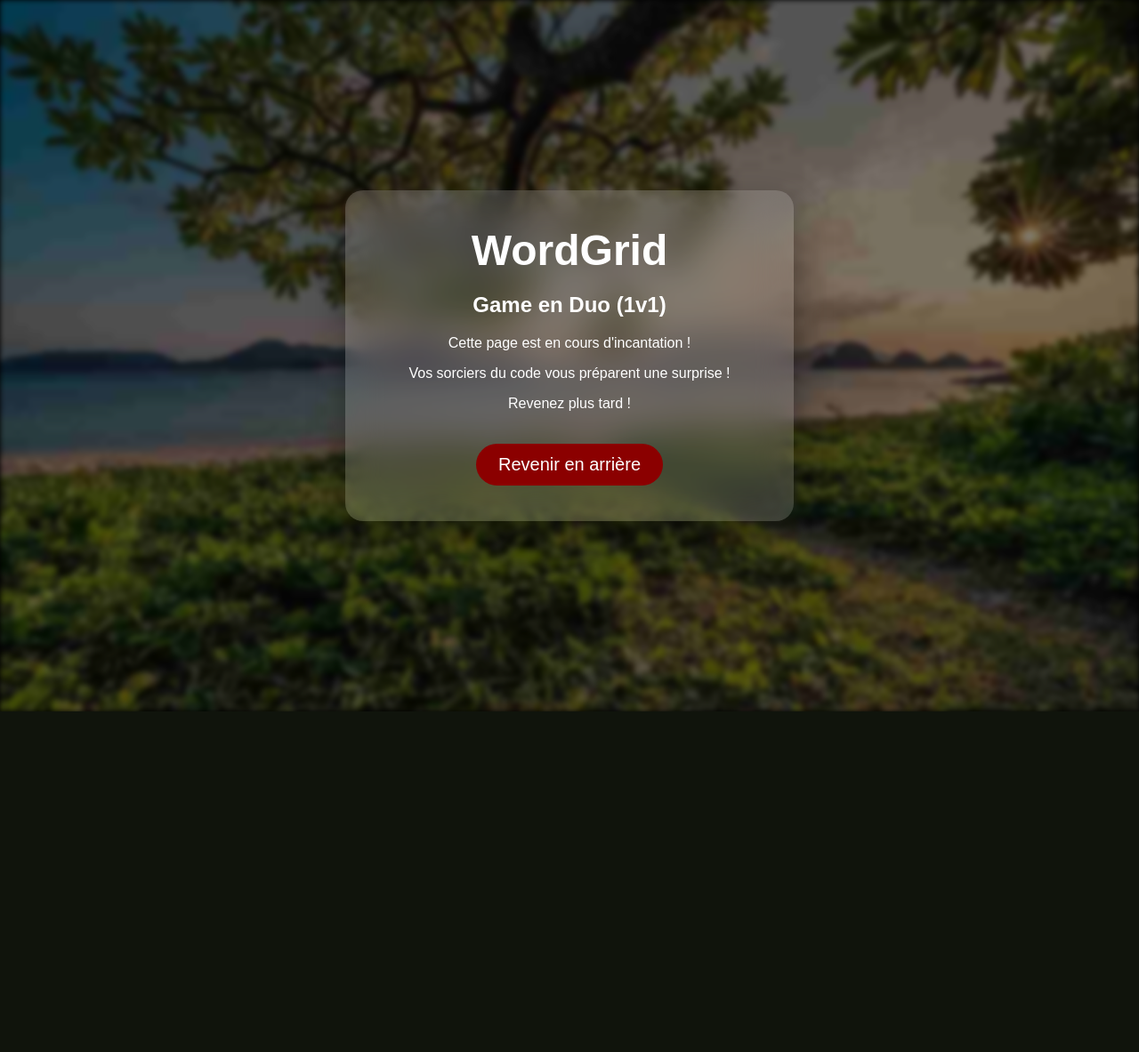
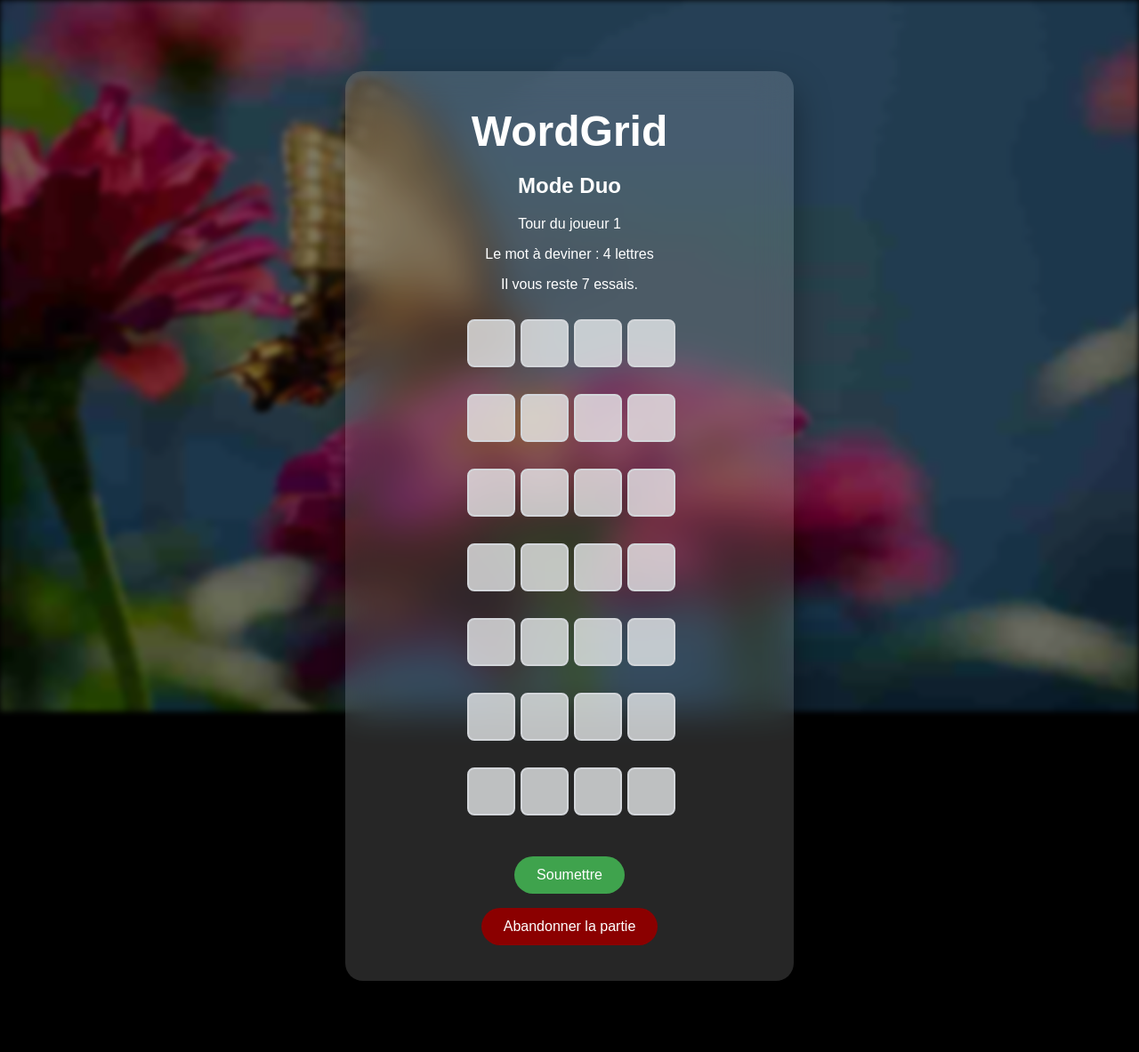
Before and after one commit to NGTri23/WordGrid, a Flask app: page /play_duo in a window 1280 px wide. Shown: the whole page at 89% size. Before the commit the page ends 800 px from the top, so only its background shows below. Run offline with Flask 3, Linux system fonts and the light colour scheme.

Commit message:
Mise à jour
Implémentation du mode de jeu DUO (1v1)

```diff
--- a/app.py
+++ b/app.py
@@ -128,7 +128,7 @@ def comparer_mots(mot_secret : str, mot_proposé : str) -> str:
     for i in range(len(mot_secret)):
         if mot_secret[i] == mot_proposé[i]:
             resultat.append("V")
-            mot2_utilise[i] = None  # Marquer comme utilisée
+            mot2_utilise[i] = None
         else:
             resultat.append(None)
 
@@ -260,10 +260,117 @@ def game():
                                        temps=chrono.convertisseur(),
                                        fin_partie=fin_partie,
                                        victoire=session["victoire"])
-@app.route("/play_duo")
-def game_duo():
-    return render_template("play_duo.html",
-                           image_fond=img_background())
+
+@app.route("/play_duo", methods=["POST", "GET"])
+def play_duo():
+    fin_partie = False
+    trie = utiliser_trie(configuration)
+
+    # Initialisation
+    if "joueur_actif" not in session:
+        session["joueur_actif"] = 1
+
+    if "mot_secret_j1" not in session:
+        session["mot_secret_j1"] = choix_dico(configuration)
+        print(session["mot_secret_j1"])
+
+    if "mot_secret_j2" not in session:
+        session["mot_secret_j2"] = choix_dico(configuration)
+        print(session["mot_secret_j2"])
+
+    if "liste_mot_j1" not in session:
+        session["liste_mot_j1"] = []
+
+    if "liste_mot_j2" not in session:
+        session["liste_mot_j2"] = []
+
+    if "essais_j1" not in session:
+        session["essais_j1"] = 10 - int(configuration.difficulte)
+
+    if "essais_j2" not in session:
+        session["essais_j2"] = 10 - int(configuration.difficulte)
+
+    if "tour_transition" not in session:
+        session["tour_transition"] = False
+
+    if "victoire_j1" not in session:
+        session["victoire_j1"] = False
+
+    if "victoire_j2" not in session:
+        session["victoire_j2"] = False
+
+    if request.method == "POST":
+
+        if "btn_revenir" in request.form:
+            session.pop("joueur_actif", None)
+            session.pop("mot_secret_j1", None)
+            session.pop("mot_secret_j2", None)
+            session.pop("liste_mot_j1", None)
+            session.pop("liste_mot_j2", None)
+            session.pop("essais_j1", None)
+            session.pop("essais_j2", None)
+            session.pop("tour_transition", None)
+            session.pop("victoire_j1", None)
+            session.pop("victoire_j2", None)
+            return redirect("/configuration")
+
+        if "continuer_duo" in request.form:
+            session["tour_transition"] = False
+
+        elif "abandonne_partie" in request.form:
+            fin_partie = True
+
+        elif "mot_tentative" in request.form:
+            valeur = request.form["mot_tentative"].lower()
+
+            if trie.mot_present(valeur):
+
+                if session["joueur_actif"] == 1:
+                    resultat = comparer_mots(session["mot_secret_j1"], valeur)
+                    session["liste_mot_j1"] += [(valeur, resultat)]
+                    session["essais_j1"] -= 1
+
+                    if resultat.count("V") == configuration.longueur_mot:
+                        session["victoire_j1"] = True
+                        fin_partie = True
+                        session["tour_transition"] = False
+                    elif session["essais_j1"] <= 0:
+                        fin_partie = True
+                    else:
+                        session["joueur_actif"] = 2
+                        session["tour_transition"] = True
+
+                else:
+                    resultat = comparer_mots(session["mot_secret_j2"], valeur)
+                    session["liste_mot_j2"] += [(valeur, resultat)]
+                    session["essais_j2"] -= 1
+
+                    if resultat.count("V") == configuration.longueur_mot:
+                        session["victoire_j2"] = True
+                        fin_partie = True
+                        session["tour_transition"] = False
+                    elif session["essais_j2"] <= 0:
+                        fin_partie = True
+                    else:
+                        session["joueur_actif"] = 1
+                        session["tour_transition"] = True
+
+    return render_template(
+        "play_duo.html",
+        configuration=configuration,
+        joueur_actif=session["joueur_actif"],
+        mot_j1=session["mot_secret_j1"],
+        mot_j2=session["mot_secret_j2"],
+        liste_mot_j1=session["liste_mot_j1"],
+        liste_mot_j2=session["liste_mot_j2"],
+        essais_j1=session["essais_j1"],
+        essais_j2=session["essais_j2"],
+        tour_transition=session["tour_transition"],
+        image_fond=img_background(),
+        fin_partie=fin_partie,
+        victoire_j1=session["victoire_j1"],
+        victoire_j2=session["victoire_j2"]
+    )
 
 @app.route("/leaderboard")
 def leaderboard():
--- a/templates/play_duo.html
+++ b/templates/play_duo.html
@@ -1,19 +1,151 @@
-<!-- Récupération code de base du html -->
 {% extends 'base.html' %}
 
-<!-- Corps du code -->
 {% block bodyCode %}
-  <h1>WordGrid</h1>
-  <h2>Game en Duo (1v1)</h2>
-  <!-- <p>cheat code : {{mot}}</p> -->
-  <form action="{{ url_for('game_duo') }}" method="post">
-    <p>Cette page est en cours d'incantation !</p>
-    <p>Vos sorciers du code vous préparent une surprise !</p>
-    <p>Revenez plus tard !</p>
-    <div>
-      <!-- Bouton pour revenir en arrière -->
-      <input type="submit" name="btn_revenir" class="btn return"
-        value="Revenir en arrière" formnovalidate formaction="{{ url_for('menu_config') }}">
+
+<h1>WordGrid</h1>
+<h2>Mode Duo</h2>
+
+{% if tour_transition %}
+  <div class="lightbox active">
+    <div class="lightbox-content">
+      <h2>Changement de joueur</h2>
+      <p>Passez l'ordinateur au joueur {{ joueur_actif }}</p>
+
+      <form action="{{ url_for('play_duo') }}" method="post">
+        <input type="submit" name="continuer_duo" class="btn submit" value="Continuer">
+      </form>
     </div>
-  </form>
+  </div>
+{% endif %}
+
+<form action="{{ url_for('play_duo') }}" method="post">
+
+<p>Tour du joueur {{ joueur_actif }}</p>
+
+{% if joueur_actif == 1 %}
+  {% set liste_mot = liste_mot_j1 %}
+  {% set essais_restant = essais_j1 %}
+{% else %}
+  {% set liste_mot = liste_mot_j2 %}
+  {% set essais_restant = essais_j2 %}
+{% endif %}
+
+<p>Le mot à deviner : {{ configuration.longueur_mot }} lettres</p>
+<p>Il vous reste {{ essais_restant }} essais.</p>
+
+{% if liste_mot|length > 0 %}
+  {% for mot, couleur in liste_mot %}
+    <div class="ligne {% if loop.last %}nouvelle{% endif %}" style="--nb-lettre: {{configuration.longueur_mot}};">
+      {% for i in range(mot|length) %}
+        {% if couleur[i] == 'V' %}
+          <div class="case_utilise vert">{{mot[i].upper()}}</div>
+        {% elif couleur[i] == 'J' %}
+          <div class="case_utilise jaune">{{mot[i].upper()}}</div>
+        {% else %}
+          <div class="case_utilise gris">{{mot[i].upper()}}</div>
+        {% endif %}
+      {% endfor %}
+    </div>
+  {% endfor %}
+{% endif %}
+
+<input
+type="text"
+name="mot_tentative"
+id="input_mot"
+maxlength="{{ configuration.longueur_mot }}"
+style="opacity:0; position:absolute; left:-9999px;"
+required autofocus
+>
+
+<div class="ligne" style="--nb-lettre: {{configuration.longueur_mot}};">
+  {% for _ in range(configuration.longueur_mot) %}
+    <div class="case case_focus"></div>
+  {% endfor %}
+</div>
+
+{% for _ in range(essais_restant-1) %}
+<div class="ligne" style="--nb-lettre: {{configuration.longueur_mot}};">
+  {% for _ in range(configuration.longueur_mot) %}
+    <div class="case_non_utilise case_focus"></div>
+  {% endfor %}
+</div>
+{% endfor %}
+
+<div>
+  <!-- Bouton pour soumettre la réponse de la proposition -->
+  <input type="submit" name="soumettre_proposition" class="btn submit" value="Soumettre">
+</div>
+
+<div>
+  <!-- Bouton pour annuler la partie -->
+  <input type="submit" name="abandonne_partie"
+	class="btn resign" value="Abandonner la partie" formnovalidate>
+</div>
+
+</form>
+
+<script>
+
+const cases = document.querySelectorAll(".case");
+const inputCache = document.getElementById("input_mot");
+
+inputCache.addEventListener("input", () => {
+
+  const valeur = inputCache.value.toUpperCase();
+
+  inputCache.value = valeur.replace(/[^A-Z]/g, "");
+
+  cases.forEach((c, i) => {
+    c.textContent = inputCache.value[i] || "";
+  });
+
+});
+
+const cases_focus = document.querySelectorAll(".case_focus");
+
+cases_focus.forEach(c => {
+  c.addEventListener("click", () => {
+    inputCache.focus();
+  });
+});
+
+</script>
+
 {% endblock %}
+
+{% block lightBoxkPlay %}
+	<form action="{{ url_for('play_duo') }}" method="post">
+	  {% if fin_partie %}
+		<div id="lightbox" class="lightbox active">
+		  <div class="lightbox-content {% if victoire_j1 or victoire_j2 %}win{% else %}lose{% endif %}">
+			<h2>Fin de la Partie</h2>
+
+			{% if victoire_j1 %}
+			  <p class="result-message">🎉 Joueur 1 a gagné !</p>
+			  <p>Le mot secret du joueur 1 est : {{ mot_j1 }}</p>
+			  <p>Le mot secret du joueur 2 est : {{ mot_j2 }}</p>
+
+			{% elif victoire_j2 %}
+			  <p class="result-message">🎉 Joueur 2 a gagné !</p>
+			  <p>Le mot secret du joueur 1 est : {{ mot_j1 }}</p>
+			  <p>Le mot secret du joueur 2 est : {{ mot_j2 }}</p>
+
+			{% else %}
+			  <p class="result-message">💀 Personne n'a gagné !</p>
+			  <p>Mot joueur 1 : {{ mot_j1 }}</p>
+			  <p>Mot joueur 2 : {{ mot_j2 }}</p>
+			{% endif %}
+
+			<div>
+			  <input type="submit" name="btn_revenir" class="btn go-back"
+				value="Revenir en arrière" formnovalidate>
+			</div>
+
+		  </div>
+		</div>
+	  {% else %}
+		<div id="lightbox" class="lightbox" style="display: none;"></div>
+	  {% endif %}
+	</form>
+{% endblock %}
```
